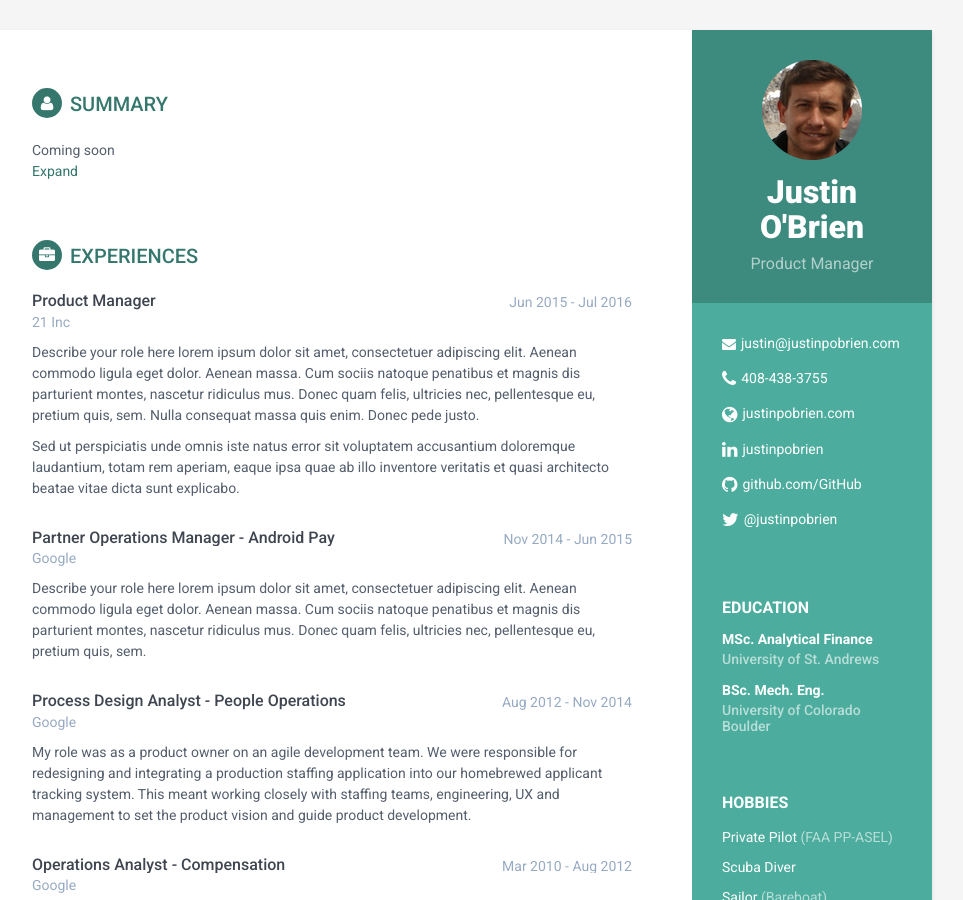
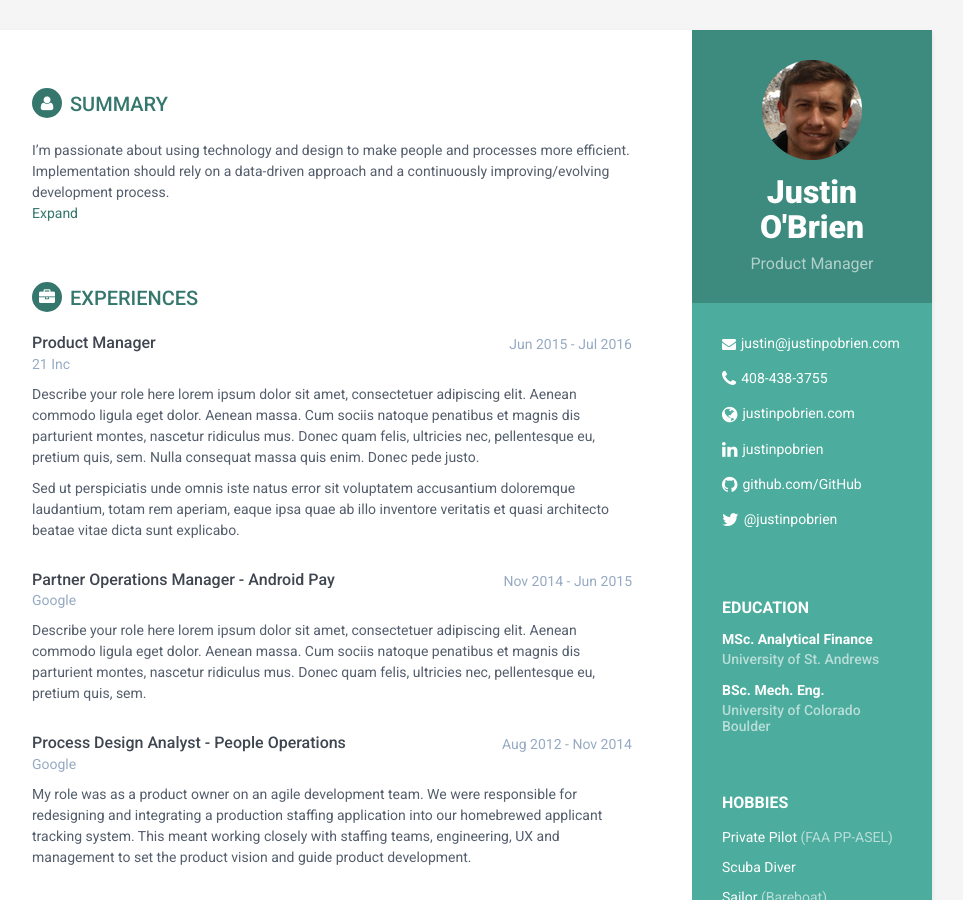
Before and after one commit to justinpobrien/justinpobrien.github.io, a Jekyll site: the page built from index.html, in a window 1280 px wide and 900 px high. Shown: the whole window, without its empty margins (188-1151 px from the left). Built offline with Jekyll 4.4.1, drawn with Linux system fonts in a browser that asks for light colours; comment, search, counter and statistics services are not loaded.

Commit message:
Update Summary section

```diff
--- a/_includes/carrier-profile.html
+++ b/_includes/carrier-profile.html
@@ -1,7 +1,7 @@
 <section class="section summary-section">
 <h2 class="section-title"><i class="fa fa-user"></i>Summary</h2>
 <div class="summary">
-    <p><span>Coming soon</span><br />
+    <p><span>I’m passionate about using technology and design to make people and processes more efficient. Implementation should rely on a data-driven approach and a continuously improving/evolving development process. </span><br />
     <span><a href="thanks.html">Expand</a></span>
     </p>
 </div><!--//summary-->
```
